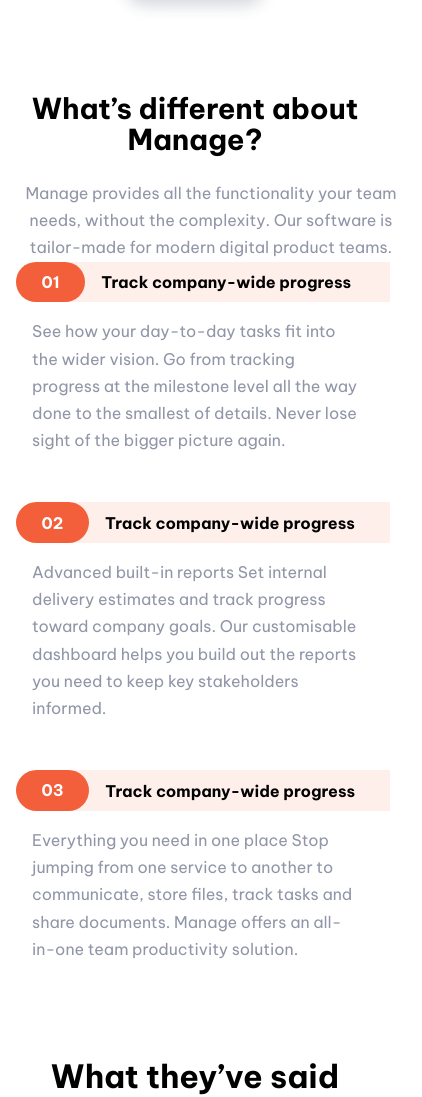
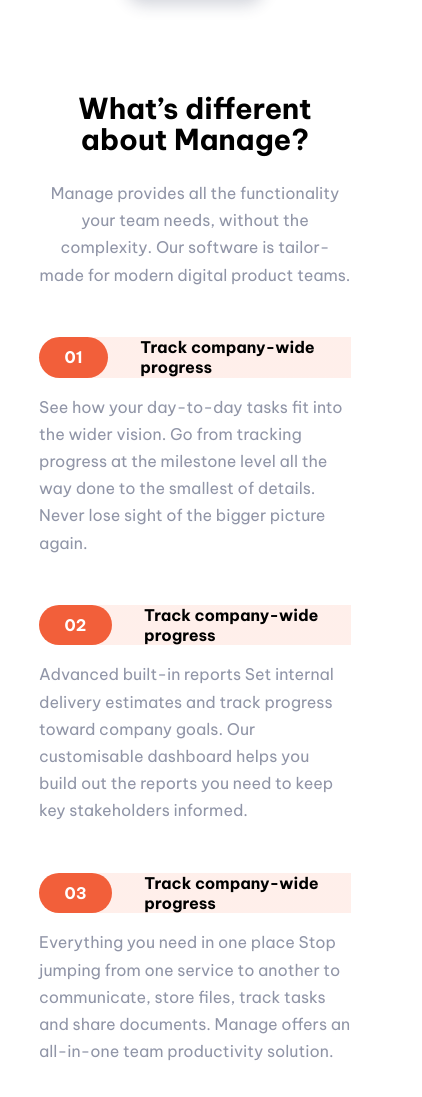
Before and after one commit to zhutaoping/manage-landing-page-master, a website built with webpack: page src/index.html in a window 390 px wide. Shown: the part 784-1881 px from the top of the page, 422 px wide, since content can reach past the window. Built offline with nearby package versions, Linux system fonts and the light colour scheme.

Commit message:
update test

```diff
--- a/src/scss/layout/_features.scss
+++ b/src/scss/layout/_features.scss
@@ -14,7 +14,7 @@
 	}
 
 	@include u.breakpoint-down(mobile) {
-		width: 100%;
+		width: 80%;
 	}
 
 	&__left h2 {
@@ -33,6 +33,7 @@
 		color: c.$color-gray-dark;
 		width: 65%;
 		line-height: 1.7;
+		margin-bottom: 3rem;
 
 		@include u.breakpoint-down(medium) {
 			width: 100%;
@@ -41,7 +42,6 @@
 		}
 
 		@include u.breakpoint-down(mobile) {
-			padding: 0 1rem;
 		}
 	}
 
@@ -62,7 +62,7 @@
 	align-items: center;
 
 	&__title {
-		width: 100%;
+		// width: 100%;
 	}
 
 	@include u.breakpoint-down(mobile) {
@@ -80,7 +80,6 @@
 		margin-right: 2rem;
 
 		@include u.breakpoint-down(mobile) {
-			margin: 0 1rem;
 		}
 	}
 
@@ -91,7 +90,7 @@
 
 		@include u.breakpoint-down(mobile) {
 			margin-top: 1rem;
-			padding: 0 2rem;
+			padding: 0;
 			margin-bottom: 3rem;
 		}
 	}
--- a/src/scss/layout/_testimony.scss
+++ b/src/scss/layout/_testimony.scss
@@ -75,6 +75,10 @@
 		color: c.$color-gray-dark;
 		line-height: 1.7;
 		margin-top: 1rem;
+
+		@include u.breakpoint-down(mobile) {
+			padding: 0;
+		}
 	}
 
 	&__slide[data-active] {
```
